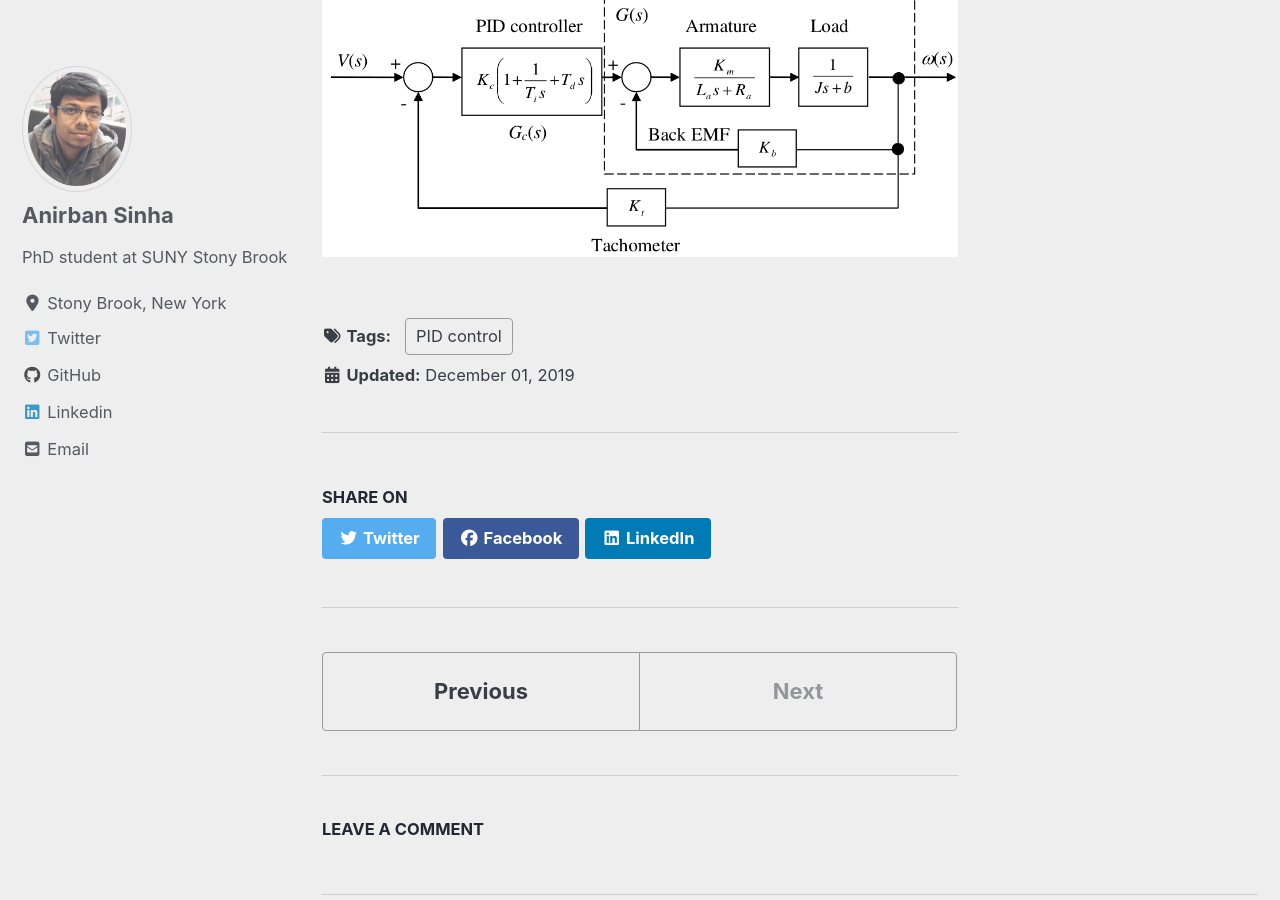
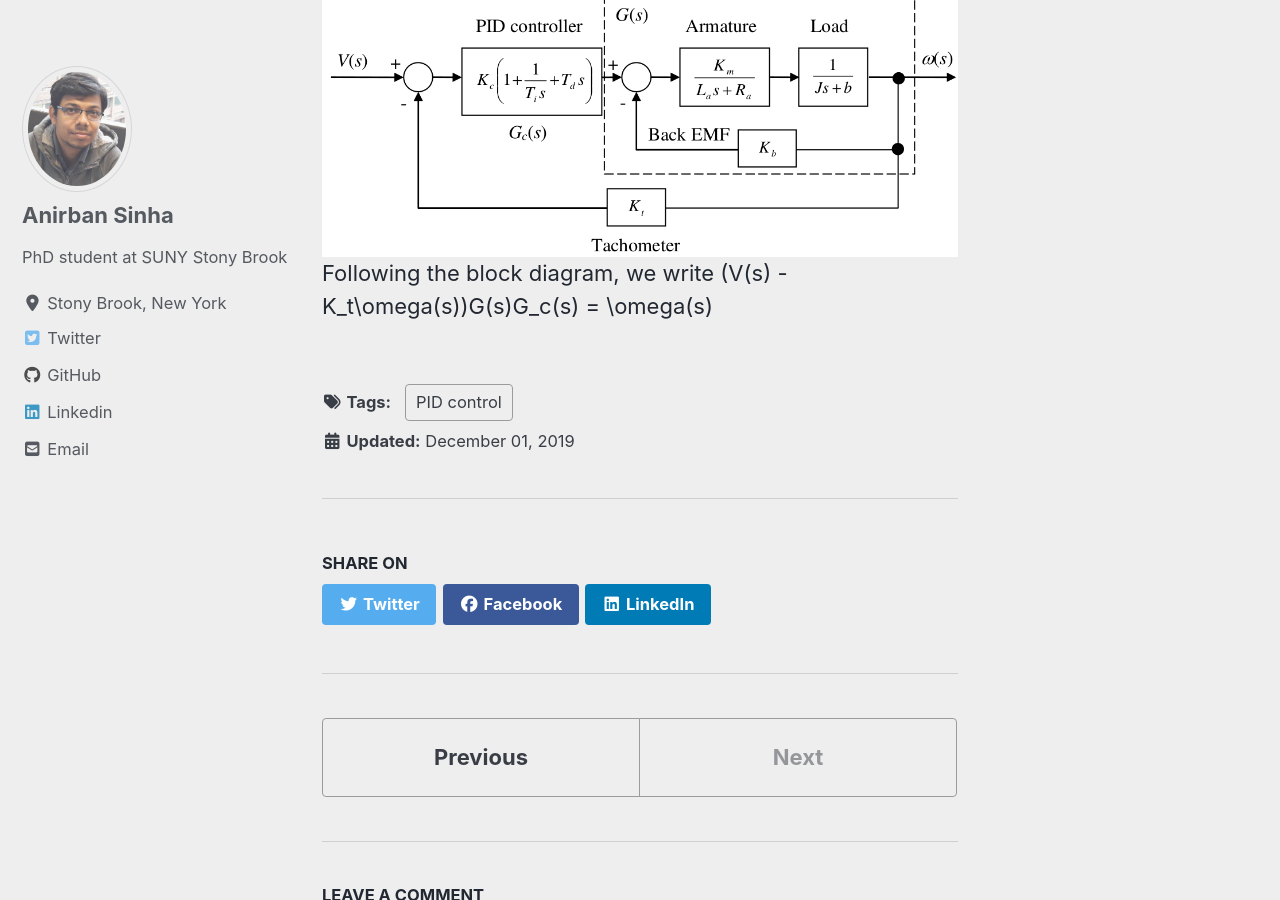
Before and after one commit to mattsinbot/mattsinbot.github.io, a Jekyll site: the page built from _posts/2019-12-3-PID.md, in a window 1280 px wide and 900 px high, scrolled down 2376 px. Built offline with Jekyll 4.4.1, drawn with Linux system fonts in a browser that asks for light colours; cached includes are drawn as plain includes; nearby versions of some CDN libraries; comment, search, counter and statistics services are not loaded; some of the changed lines change nothing that is shown.

Commit message:
pid block diagram2

```diff
--- a/_includes/scripts.html
+++ b/_includes/scripts.html
@@ -37,3 +37,9 @@
     <script src="{{ script_path }}"></script>
   {% endfor %}
 {% endif %}
+
+{% if page.mathjax %}
+<script type="text/javascript" async
+  src="https://cdn.mathjax.org/mathjax/latest/MathJax.js?config=TeX-MML-AM_CHTML">
+</script>
+{% endif %}
--- a/_posts/2019-12-3-PID.md
+++ b/_posts/2019-12-3-PID.md
@@ -3,6 +3,7 @@
 date: 2019-12-01
 tags: [PID control]
 header:
+mathjax: "true"
 ---
 
 In this page, I will post results that I found while designing a PID controller for a single-input-single-out (SISO) dynamic system. Basically the objective of this experiment was to implementing an analog circuit to communicate a turntable and controlling its speed through a digitally implemented PID controller. The interface between the digital controller and analog circuit is made through a **data acquisition system** (DAQ) from *Texas Instruments*. You can see the setup of the experiment below.
@@ -20,3 +21,5 @@
 ## Deriving Transfer Function of The system
 In order to perform theoretical analysis, we need to derive transfer function (TF) of the system. To derive the TF of the whole system, we need to first have the block diagram of the system incorporating the feedback PID loop. The figure below show the block diagram of the whole system with specified blocks representing relevant components.
 ![alt]({{ site.url }}{{ site.baseurl }}/images/control/pid_block_diagram.png)
+Following the block diagram, we write
+(V(s) - K_t\omega(s))G(s)G_c(s) = \omega(s)
```
